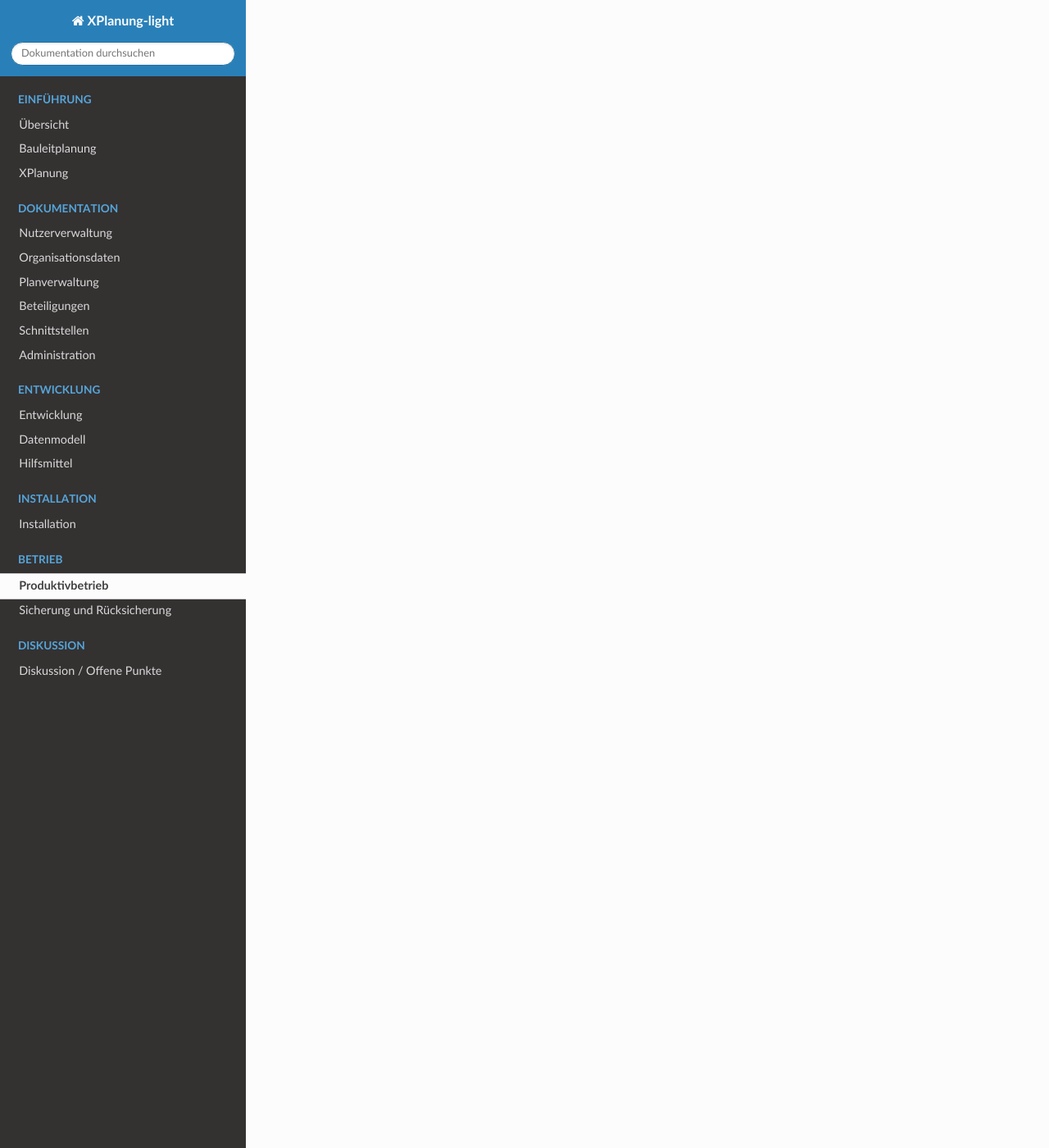
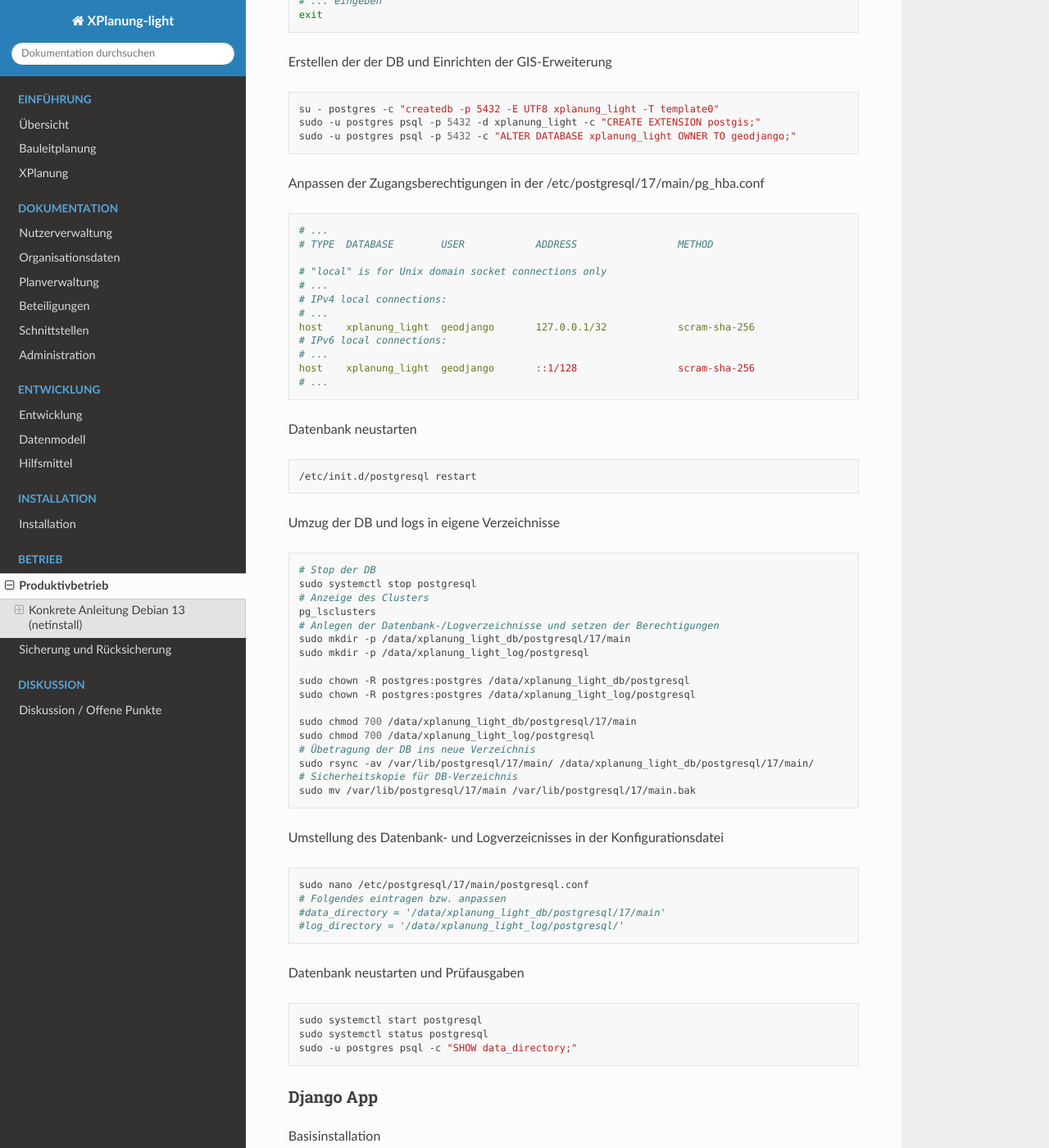
Before and after one commit to mrmap-community/xplanung_light, a Sphinx documentation site: the page built from docs/source/operation/produktivbetrieb.rst, in a window 1280 px wide and 1400 px high, scrolled down 4468 px. Shown: the whole window at 82% size. Built offline with Sphinx 7.4.7 and the Read the Docs theme 3.1.0, drawn with Linux system fonts in a browser that asks for light colours; some of the changed text lies outside the part shown.

Commit message:
Nächste Anpassung Doku für Produktivbetrieb

```diff
--- a/docs/source/operation/produktivbetrieb.rst
+++ b/docs/source/operation/produktivbetrieb.rst
@@ -34,7 +30,6 @@ Produktivbetrieb
    Restart erfordert **zwei** Befehle:
 
    .. code-block:: shell
-      :linenos:
 
       sudo systemctl daemon-reload
       sudo systemctl restart gunicorn
@@ -44,7 +39,6 @@ Produktivbetrieb
    Ausgabe der Fehlermeldungen:
 
    .. code-block:: shell
-      :linenos:
 
       sudo journalctl -u gunicorn
 
@@ -86,11 +80,11 @@ Da sich unter Linux gunicorn anbietet, sollte man die notwendigen Umgebungsvaria
 
 https://docs.djangoproject.com/en/6.1/ref/databases/#postgresql-connection-settings
 
-**Bankzugang der Kartenebenen: der Dienst erscheint direkt im Mapfile**
+**DB-Zugang der Kartenebenen: der Dienst erscheint direkt im Mapfile**
 
 Die Kartenebenen verbinden sich unabhängig von Django selbst zur Bank: MapServer öffnet
 pro Anfrage (und danach prozessweit cached) eine eigene libpq-Verbindung. Steht der
-Bankzugang allein in ``settings.DATABASES``, werden Rechner, Bank, Benutzer, Passwort und
+Bankzugang allein in ``settings.DATABASES``, werden Rechner, DB, Benutzer, Passwort und
 Port in den Mapfile-Text geschrieben — und derselbe Text liegt
 ``XPLANUNG_LIGHT_CONFIG['mapfile_cache_duration_seconds']`` (Standard 20 Sekunden) lang im
 Cache. Ist ein libpq-Dienst aus der obigen ``pg_service.conf`` benannt, lautet die
@@ -172,6 +166,216 @@ Passwort in ``settings.DATABASES`` und ohne Dienst arbeitet
      - **Nein** (Django startet auch mit unsicheren Dateirechten wie ``0644``)
      - **Ja** (Datenbankverbindung schlägt bei falscher Permission sofort fehl)
 
+Konkrete Anleitung Debian 13 (netinstall)
+-----------------------------------------
+
+Wir gehen davon aus, dass wir auf der Maschine root-Rechte haben.
+
+Verwendete Komponeten
++++++++++++++++++++++
+
+* nginx
+* postgresql
+* gunicorn
+* python-venv
+
+Für den Betrieb nutzen wir verschiedene Komponeten aus den Standardpaketen von Debian. Die
+werden einfach über apt installiert.
+
+.. code-block:: shell
+
+   apt install nginx git rsync binutils libproj-dev gdal-bin spatialite-bin \
+   libsqlite3-mod-spatialite python3-mapscript git \
+   python3.13-venv python3-dev libpq-dev build-essential libmagic-dev gunicorn \
+   postgresql-17 postgresql-17-postgis-3 postgresql-server-dev-17 python3-psycopg2
+
+Nutzer
+++++++
+
+Für die Datenbank gibt es unter Debian schon den postgres als Zentraladmin. Hier benötigen wir nur eine Rolle.
+Der App-Server gunicorn läuft unter dem neu anzulegenden Nutzer **xplanung_light** und nginx standardmäßig unter
+**www-data**.
+
+.. code-block:: shell
+
+   udo useradd -M -s /bin/bash xplanung_light
+
+Verzeichnisse
++++++++++++++
+
+.. code-block:: shell
+
+   mkdir -p /data/xplanung_light_db
+   mkdir /data/xplanung_light_log
+
+Datenbank
++++++++++
+
+Das Anlegen der Datenbank erfolgt mit **postgres**. Es macht Sinn den Eigentümer der DB vorher anzulegen.
+
+root-Shell:
+
+.. code-block:: shell
+
+   sudo -u postgres psql -p 5432 -c "CREATE USER geodjango;"
+
+Damit das Passwort nicht irgendwo in der history auftaucht öffnet man eine SQL-Shell und setzt es dort interaktiv.
+
+Shell öffnen
+
+.. code-block:: shell
+
+   sudo -u postgres psql -p 5432
+
+Passwort setzen und shell verlassen
+
+.. code-block:: shell
+
+   \password geodjango
+   # ... eingeben
+   exit
+
+Erstellen der der DB und Einrichten der GIS-Erweiterung
+
+.. code-block:: shell
+
+   su - postgres -c "createdb -p 5432 -E UTF8 xplanung_light -T template0"
+   sudo -u postgres psql -p 5432 -d xplanung_light -c "CREATE EXTENSION postgis;"
+   sudo -u postgres psql -p 5432 -c "ALTER DATABASE xplanung_light OWNER TO geodjango;"
+
+Anpassen der Zugangsberechtigungen in der /etc/postgresql/17/main/pg_hba.conf
+
+.. code-block:: ini
+
+   # ...
+   # TYPE  DATABASE        USER            ADDRESS                 METHOD
+
+   # "local" is for Unix domain socket connections only
+   # ...
+   # IPv4 local connections:
+   # ...
+   host    xplanung_light  geodjango       127.0.0.1/32            scram-sha-256
+   # IPv6 local connections:
+   # ...
+   host    xplanung_light  geodjango       ::1/128                 scram-sha-256
+   # ...
+
+Datenbank neustarten
+
+.. code-block:: shell
+
+   /etc/init.d/postgresql restart
+
+Umzug der DB und logs in eigene Verzeichnisse
+
+.. code-block:: shell
+
+   # Stop der DB
+   sudo systemctl stop postgresql
+   # Anzeige des Clusters
+   pg_lsclusters
+   # Anlegen der Datenbank-/Logverzeichnisse und setzen der Berechtigungen
+   sudo mkdir -p /data/xplanung_light_db/postgresql/17/main
+   sudo mkdir -p /data/xplanung_light_log/postgresql
+
+   sudo chown -R postgres:postgres /data/xplanung_light_db/postgresql
+   sudo chown -R postgres:postgres /data/xplanung_light_log/postgresql
+
+   sudo chmod 700 /data/xplanung_light_db/postgresql/17/main
+   sudo chmod 700 /data/xplanung_light_log/postgresql
+   # Übetragung der DB ins neue Verzeichnis
+   sudo rsync -av /var/lib/postgresql/17/main/ /data/xplanung_light_db/postgresql/17/main/
+   # Sicherheitskopie für DB-Verzeichnis
+   sudo mv /var/lib/postgresql/17/main /var/lib/postgresql/17/main.bak
+
+Umstellung des Datenbank- und Logverzeicnisses in der Konfigurationsdatei
+
+.. code-block:: shell
+
+   sudo nano /etc/postgresql/17/main/postgresql.conf
+   # Folgendes eintragen bzw. anpassen
+   #data_directory = '/data/xplanung_light_db/postgresql/17/main'
+   #log_directory = '/data/xplanung_light_log/postgresql/'
+
+Datenbank neustarten und Prüfausgaben
+
+.. code-block:: shell
+
+   sudo systemctl start postgresql
+   sudo systemctl status postgresql
+   sudo -u postgres psql -c "SHOW data_directory;"
+
+Django App
+++++++++++
+
+Basisinstallation
+
+.. code-block:: shell
+
+   mkdir /data/xplanung_light/
+   chown -R xplanung_light xplanung_light
+   su xplanung_light
+   git clone https://github.com/mrmap-community/xplanung_light.git
+   cd xplanung_light
+   python3 -m venv .venv
+   source .venv/bin/activate
+   python3 -m pip install --upgrade pip
+   python3 -m pip install -r requirements.txt
+   python3 -m pip install gunicorn
+   cd /data/xplanung_light/.venv/lib64/python3.13/site-packages/mapscript
+   cp /usr/lib/python3/dist-packages/mapscript/_mapscript.cpython-313-x86_64-linux-gnu.so _mapscript.so
+   exit
+
+Konfigurationsdateteien erstellen / anpassen
+
+/data/xplanung_light/komserv/.my_xplanung_light_env.json
+
+.. code-block:: json
+
+   {
+      "ENV_NAME": "prod"
+   }
+
+/data/xplanung_light/komserv/settings/prod.py
+
+.. code-block:: python
+
+   #
+
+Umgebungsvariablen / Konfigurationen
+
+.. code-block:: shell
+
+
+Systemd script als Wrapper für manage.py - /usr/local/bin/xplanung-light-manage
+
+.. code-block:: bash
+
+   #!/usr/bin/env bash
+   # /usr/local/bin/xplanung-light-manage  (chmod 755)
+   set -euo pipefail
+   mode=--pipe; [ -t 0 ] && mode=--pty
+   exec systemd-run "$mode" --quiet --wait --collect \
+   -p User=xplanung_light -p Group=www-data \
+   -p UMask=0027 \
+   -p EnvironmentFile=/data/xplanung_light_config/env \
+   -p WorkingDirectory=/data/xplanung_light \
+   /data/xplanung_light/.venv/bin/python manage.py "$@"
+
+Berechtigung für script setzen
+
+.. code-block:: bash
+
+   chmod 755 /usr/local/bin/xplanung-light-manage
+
+
+
+Verzeichnisstruktur
++++++++++++++++++++
+Wir teilen das Projekt in verschiedenen Verzeichnisse mit speziellen Berechtigungen auf.
+
+
+
 **Weitere Infos**
 
 * https://www.howtoforge.de/anleitung/so-installierst-du-das-django-framework-unter-debian-11/
```
Also changed, not shown: other parts of docs/source/operation/produktivbetrieb.rst (+0 -4 lines), README.md (+1 -1 lines).
